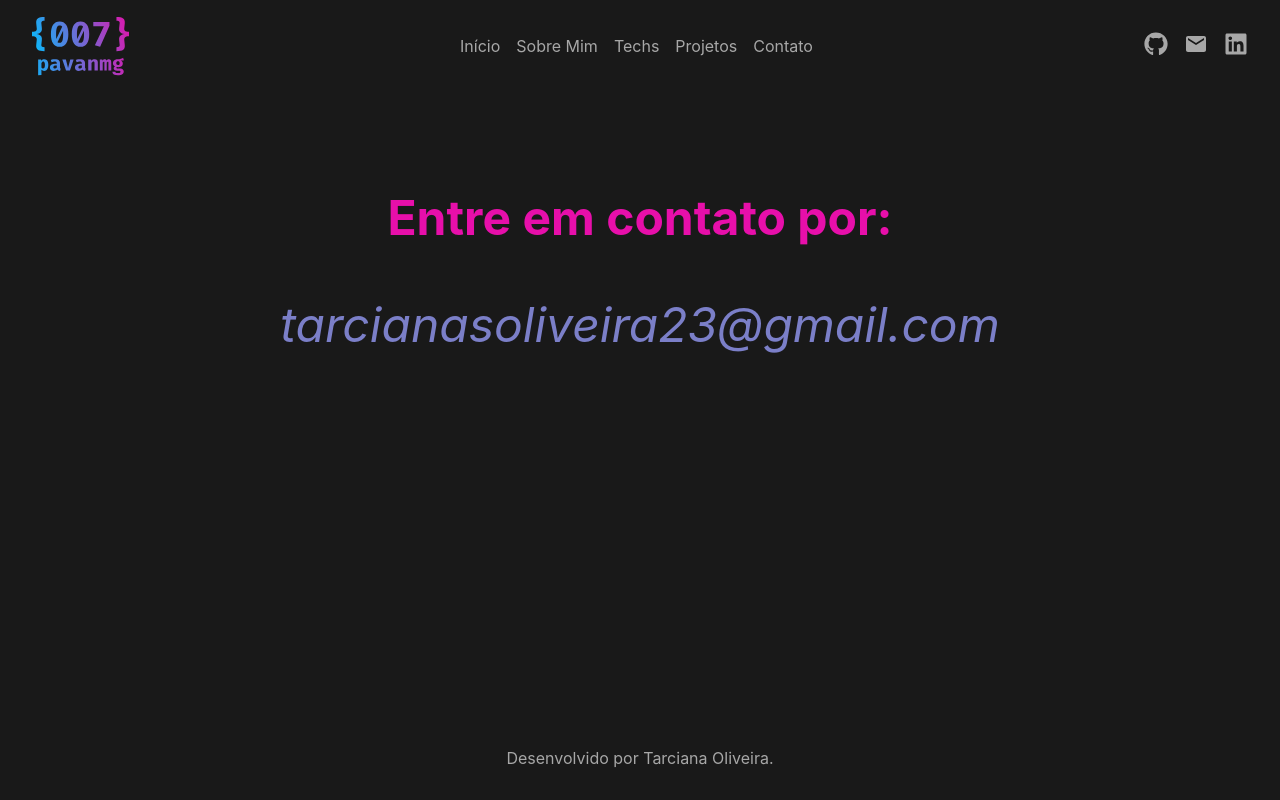
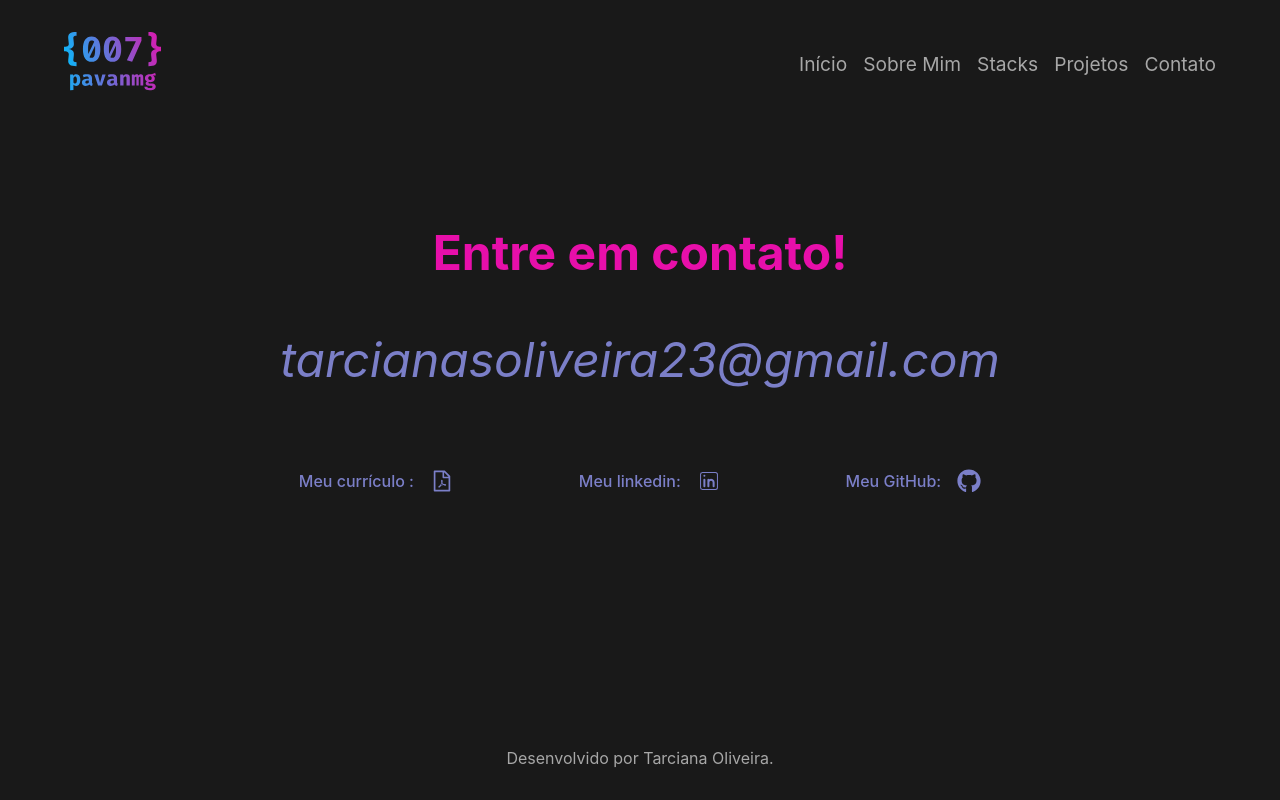
Before and after one commit to tarciana23/portifolio-tarciana, a React (Vite) app: page /Contato in a window 1280 px wide. Built offline with nearby package versions, Linux system fonts and the light colour scheme.

Commit message:
fix: ajustes

```diff
--- a/src/App.tsx
+++ b/src/App.tsx
@@ -5,9 +5,9 @@ import Header from "./componentes/Header";
 import "./index.css";
 import Inicio from "./Pages/Inicio";
 import SobreMim from './Pages/SobreMim';
-import Techs from './Pages/Techs';
 import Projetos from './Pages/Projetos';
 import { Contato } from './Pages/Contato';
+import Stacks from './Pages/Stacks';
 
 
 const Pagina = styled.div`
@@ -29,7 +29,7 @@ function App() {
           <Routes>
             <Route path="/" element={<Inicio />} />
             <Route path="/sobre" element={<SobreMim />} />
-            <Route path="/techs" element={<Techs />} />
+            <Route path="/stacks" element={<Stacks />} />
             <Route path="/projetos" element={<Projetos />} />
             <Route path="/Contato" element={<Contato />} />
           </Routes>
--- a/src/Pages/Contato/index.tsx
+++ b/src/Pages/Contato/index.tsx
@@ -1,3 +1,9 @@
+import { AiOutlineFilePdf } from "react-icons/ai";
+import { CiLinkedin } from "react-icons/ci";
+import { FaGithub } from "react-icons/fa";
+
+import curriculo from "../../assets/Curriculo_tarciana_fullstack.pdf";
+
 import styled from "styled-components";
 
 const SecaoSobre = styled.section`
@@ -11,33 +17,164 @@ const SecaoSobre = styled.section`
     font-size: 3rem;
   }
 
-  p:first-child {
-    font-weight: bold;
-    margin-bottom: 0.3em;
-    color: var(--linear-color-primary);
-  }
-
-  p:last-child {
-    font-style: italic;
-    color: var(--solid-heading);
-    word-break: break-word;
-    overflow-wrap: anywhere;
-  }
-
-   @media (max-width: 768px) {
+  @media (max-width: 768px) {
     font-size: 1rem;
     flex-direction: column;
     align-items: center;
     justify-content: center;
   }
+`;
 
+const PrimeiroTitulo = styled.p`
+  font-weight: bold;
+  margin-bottom: 0.3em;
+  color: var(--linear-color-primary);
+  opacity: 0;
+  transform: translateX(-20px);
+  animation: slideIn 0.6s forwards;
+
+  @keyframes slideIn {
+    to {
+      opacity: 1;
+      transform: translateX(0);
+    }
+  }
+`;
+
+const SegundoTitulo = styled.p`
+  font-style: italic;
+  color: var(--solid-heading);
+  word-break: break-word;
+  overflow-wrap: anywhere;
+  opacity: 0;
+  transform: translateY(10px);
+  animation: fadeInUp 0.6s 0.4s forwards;
+
+  @keyframes fadeInUp {
+    to {
+      opacity: 1;
+      transform: translateY(0);
+    }
+  }
+`;
+
+const ListaContado = styled.ul`
+  display: flex;
+  align-items: center;
+  justify-content: space-evenly;
+  flex-wrap: wrap;
+  gap: 1em;
+  padding: 1em 0;
+  opacity: 0;
+  transform: scale(0.95);
+  animation: fadeInScale 0.6s 0.8s forwards;
+
+  @keyframes fadeInScale {
+    to {
+      opacity: 1;
+      transform: scale(1);
+    }
+  }
+
+  a {
+    text-decoration: none;
+    display: flex;
+    align-items: center;
+    justify-content: space-evenly;
+    flex-wrap: wrap;
+    gap: 1em;
+    padding: 1em 0;
+    color: var(--solid-heading);
+  }
+
+  li {
+    list-style-type: none;
+    display: flex;
+    align-items: center;
+    gap: 0.5em;
+
+    cursor: pointer;
+    position: relative;
+    font-weight: 500;
+    transition: color 0.3s;
+
+    &::after {
+      content: "";
+      position: absolute;
+      bottom: -3px;
+      left: 0;
+      width: 0%;
+      height: 2px;
+      background: var(--linear-color-third);
+      transition: width 0.3s ease-in-out;
+    }
+
+    &:hover {
+      color: var(--linear-color-third);
+    }
+
+    &:hover::after {
+      width: 100%;
+    }
+
+    svg {
+      transition: transform 0.3s ease;
+    }
+
+    &:hover svg {
+      transform: scale(1.1);
+      color: var(--linear-color-third);
+    }
+  }
+
+  @media (max-width: 768px) {
+    flex-direction: column;
+    gap: 1.2em;
+
+    li {
+      font-size: 1.1rem;
+    }
+
+    svg {
+      width: 22px;
+      height: 22px;
+    }
+  }
 `;
 
 export function Contato() {
   return (
     <SecaoSobre>
-      <p>Entre em contato por: </p>
-      <p>tarcianasoliveira23@gmail.com</p>
+      <PrimeiroTitulo>Entre em contato!</PrimeiroTitulo>
+      <SegundoTitulo>tarcianasoliveira23@gmail.com</SegundoTitulo>
+      <ListaContado>
+        <li>
+          <a
+            href={curriculo}
+            download="Curriculo_Tarciana_Fullstack.pdf"
+          >
+            Meu currículo : <AiOutlineFilePdf size={24} />
+          </a>
+        </li>
+        <li>
+          <a
+            href="https://www.linkedin.com/in/tarciana-souza-oliveira-72127021a/"
+            target="_blank"
+            rel="noopener noreferrer"
+          >
+            Meu linkedin: <CiLinkedin size={24} />
+          </a>
+        </li>
+        <li>
+          <a
+            href="https://github.com/tarciana23"
+            target="_blank"
+            rel="noopener noreferrer"
+          >
+            Meu GitHub: <FaGithub size={24} />
+          </a>
+        </li>
+      </ListaContado>
     </SecaoSobre>
   );
 }
--- a/src/Pages/Inicio/index.tsx
+++ b/src/Pages/Inicio/index.tsx
@@ -1,27 +1,35 @@
 import foto from "../../assets/minha_foto.jpg";
-import styled from "styled-components";
+import styled, { keyframes } from "styled-components";
 
 const SecaoEstilizada = styled.section`
   display: flex;
   align-items: center;
-  justify-content: space-around;
-  padding: 1em 2em;
+  justify-content: space-between;
+  padding: 1em 4em;
 
-   @media (max-width: 768px) {
+  @media (max-width: 768px) {
     flex-direction: column;
     align-items: center;
     justify-content: center;
+    padding: 1em 2em;
   }
-
 `;
 
 const ApresentacaoEstilizada = styled.div`
   p {
     font-weight: 700;
     font-size: 3em;
+    line-height: 1.2;
     color: var(--font-color-primary);
     word-break: break-word;
     overflow-wrap: anywhere;
+
+    @media (max-width: 768px) {
+      font-size: 1.8em;
+      max-width: 90vw;
+      margin: 0 auto;
+      text-align: center;
+    }
   }
 `;
 
@@ -43,10 +51,58 @@ const FotoEstilizada = styled.div`
     background: white;
   }
 
-   @media (max-width: 768px) {
-   display: none;
+  @media (max-width: 768px) {
+    display: none;
   }
+`;
 
+const ContainerLinks = styled.div`
+  display: inline-flex;
+  gap: 0.5em;
+  flex-wrap: wrap;
+  margin-top: 48px;
+
+  @media (max-width: 768px) {
+    display: flex;
+    flex-direction: column;
+    align-items: center;
+  }
+`;
+
+const fadeZoom = keyframes`
+  to {
+    opacity: 1;
+    transform: scale(1);
+  }
+`;
+
+interface LinkProps {
+  delay?: string;
+}
+
+export const LinkEstilizado = styled.a<LinkProps>`
+  display: inline-block;
+  font-size: 1.5em;
+  font-weight: bold;
+  color: var(--linear-color-third);
+  text-decoration: none;
+  cursor: pointer;
+  position: relative;
+
+  opacity: 0;
+  transform: scale(0.95);
+  animation: ${fadeZoom} 0.8s ease forwards;
+  animation-delay: ${(props) => props.delay || "0s"};
+
+  &:hover {
+    color: var(--solid-heading);
+    transform: scale(1.02);
+    transition: transform 0.2s ease;
+  }
+  &:last-child::after {
+    content: "";
+    margin: 0;
+  }
 `;
 
 export default function Inicio() {
@@ -55,9 +111,22 @@ export default function Inicio() {
       <SecaoEstilizada>
         <ApresentacaoEstilizada>
           <p>
-            Olá,<br></br> Meu nome é Tarciana<br></br> e sou Desenvolvedora
-            FullStack
+            Olá!
+            <br /> Sou a Tarciana,
+            <br /> Desenvolvedora FullStack (Java e React).
           </p>
+
+          <ContainerLinks>
+            <LinkEstilizado href="/stacks" delay="0.3s">
+              Stacks
+            </LinkEstilizado>
+            <LinkEstilizado href="/projetos" delay="0.6s">
+              Projetos
+            </LinkEstilizado>
+            <LinkEstilizado href="/contato" delay="0.9s">
+              Fale comigo
+            </LinkEstilizado>
+          </ContainerLinks>
         </ApresentacaoEstilizada>
         <FotoEstilizada>
           <img src={foto} />
--- a/src/Pages/Techs/index.tsx
+++ b/src/Pages/Stacks/index.tsx
@@ -44,10 +44,10 @@ const SecaoTechs = styled.section`
   }
 `;
 
-export default function Techs() {
+export default function Stacks() {
   return (
     <SecaoTechs>
-      <TituloSecao titulo="Minhas Techs" />
+      <TituloSecao titulo="Minhas Stacks" />
       <div className="grid-techs">
         <svg viewBox="0 0 128 128">
           <path
--- a/src/componentes/Header/index.tsx
+++ b/src/componentes/Header/index.tsx
@@ -1,20 +1,20 @@
 import styled from "styled-components";
 import { Link } from "react-router-dom";
-import { FaGithub, FaLinkedin } from "react-icons/fa";
-import { MdEmail } from "react-icons/md";
 import { useState } from "react";
 import { FiMenu, FiX } from "react-icons/fi";
-import logo from "../../assets/logo.svg"
+import logo from "../../assets/logo.svg";
 
 const HeaderEstilizado = styled.header`
   display: flex;
   justify-content: space-between;
   align-items: center;
-  padding: 1em 2em;
+  padding: 2em 4em;
   position: relative;
 
   @media (max-width: 768px) {
     flex-wrap: wrap;
+    justify-content: space-between;
+    padding: 2em 2em;
   }
 `;
 
@@ -42,6 +42,7 @@ const ListaEstilizada = styled.ul<{ aberto?: boolean }>`
 
   li {
     list-style-type: none;
+    font-size: 1.2rem;
   }
 
   a {
@@ -84,7 +85,10 @@ export default function Header() {
 
   return (
     <HeaderEstilizado>
-      <img src={logo} alt="Logo" />
+      <Link to="/">
+        {" "}
+        <img src={logo} alt="Logo" />
+      </Link>
 
       <BotaoMenu onClick={() => setMenuAberto(!menuAberto)}>
         {menuAberto ? <FiX /> : <FiMenu />}
@@ -92,37 +96,29 @@ export default function Header() {
 
       <ListaEstilizada aberto={menuAberto}>
         <li>
-          <Link to="/" onClick={() => setMenuAberto(false)}>Início</Link>
+          <Link to="/" onClick={() => setMenuAberto(false)}>
+            Início
+          </Link>
         </li>
         <li>
-          <Link to="/sobre" onClick={() => setMenuAberto(false)}>Sobre Mim</Link>
+          <Link to="/sobre" onClick={() => setMenuAberto(false)}>
+            Sobre Mim
+          </Link>
         </li>
         <li>
-          <Link to="/techs" onClick={() => setMenuAberto(false)}>Techs</Link>
+          <Link to="/stacks" onClick={() => setMenuAberto(false)}>
+            Stacks
+          </Link>
         </li>
         <li>
-          <Link to="/projetos" onClick={() => setMenuAberto(false)}>Projetos</Link>
+          <Link to="/projetos" onClick={() => setMenuAberto(false)}>
+            Projetos
+          </Link>
         </li>
         <li>
-          <Link to="/contato" onClick={() => setMenuAberto(false)}>Contato</Link>
-        </li>
-      </ListaEstilizada>
-
-      <ListaEstilizada aberto={menuAberto}>
-        <li>
-          <a href="https://github.com/tarciana23" target="_blank">
-            <FaGithub />
-          </a>
-        </li>
-        <li>
-          <a href="mailto:tarcianasoliveira23@gmail.com" target="_blank">
-            <MdEmail />
-          </a>
-        </li>
-        <li>
-          <a href="https://www.linkedin.com/in/tarciana-souza-oliveira-72127021a/" target="_blank">
-            <FaLinkedin />
-          </a>
+          <Link to="/contato" onClick={() => setMenuAberto(false)}>
+            Contato
+          </Link>
         </li>
       </ListaEstilizada>
     </HeaderEstilizado>
--- a/src/componentes/TituloSecao/index.tsx
+++ b/src/componentes/TituloSecao/index.tsx
@@ -1,9 +1,17 @@
 import styled from "styled-components";
 
 const H2Estilizado = styled.h2`
-    color: var(--solid-heading);
-    margin-bottom: 0.5em;
-    text-align: left;
+ color: var(--linear-color-third);
+  opacity: 0;
+  transform: translateX(-20px);
+  animation: slideIn 0.6s forwards;
+
+  @keyframes slideIn {
+    to {
+      opacity: 1;
+      transform: translateX(0);
+    }
+  }
 `;
 
 interface TituloSecaoInterfcace{
--- a/src/index.css
+++ b/src/index.css
@@ -3,6 +3,7 @@
   --light-content: #A7A7A7;
   --linear-color-primary: #E70FAA;
   --linear-color-secondary: #00C0FD;
+  --linear-color-third: #f80ab4;
   --font-color-primary: #D9D9D9;
   --box-content: #2f2539;
   --subtitle-color: #CCCCCC;
```
Also changed, not shown: src/FadeInSection.tsx (added, +41 -0 lines), src/Pages/Projetos/index.tsx (+13 -11 lines), src/Pages/SobreMim/index.tsx (+11 -4 lines), src/componentes/Projeto/index.tsx (+8 -4 lines), 1 other file (tests, documents, lock files or other folders).
